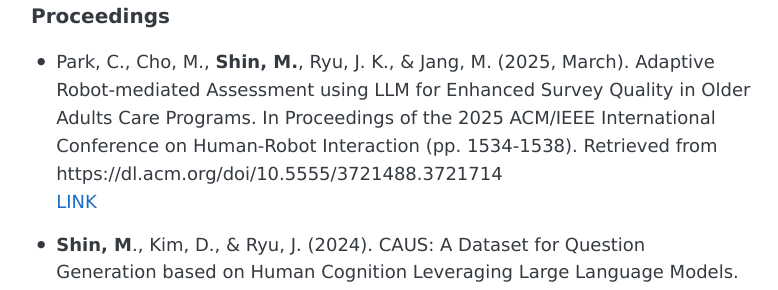
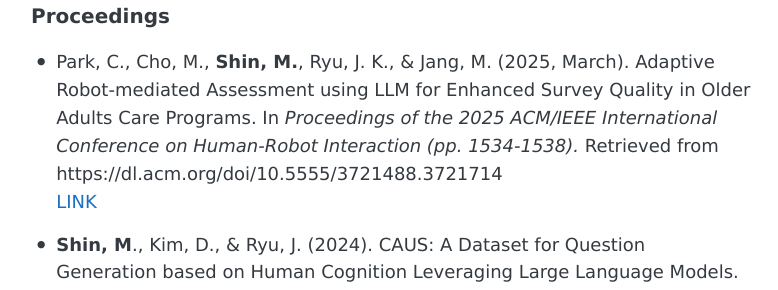
Before and after one commit to shinymj/shinymj.github.io, a Jekyll site: the page built from about.md, in a window 1280 px wide and 900 px high, scrolled down 2804 px. Shown: the part 209-499 px from the top of the window, without its empty margins (249-1027 px from the left). Built offline with Jekyll 4.4.1, drawn with Linux system fonts in a browser that asks for light colours.

```diff
--- a/about.md
+++ b/about.md
@@ -96,7 +96,7 @@ Institute for Cognitive Science
 
 ### Proceedings
 
-- Park, C., Cho, M., **Shin, M.**, Ryu, J. K., & Jang, M. (2025, March). Adaptive Robot-mediated Assessment using LLM for Enhanced Survey Quality in Older Adults Care Programs. In Proceedings of the 2025 ACM/IEEE International Conference on Human-Robot Interaction (pp. 1534-1538). Retrieved from https://dl.acm.org/doi/10.5555/3721488.3721714
+- Park, C., Cho, M., **Shin, M.**, Ryu, J. K., & Jang, M. (2025, March). Adaptive Robot-mediated Assessment using LLM for Enhanced Survey Quality in Older Adults Care Programs. In *Proceedings of the 2025 ACM/IEEE International Conference on Human-Robot Interaction (pp. 1534-1538).* Retrieved from https://dl.acm.org/doi/10.5555/3721488.3721714
     [LINK](https://dl.acm.org/doi/10.5555/3721488.3721714)
 
 - **Shin, M**., Kim, D., & Ryu, J. (2024). CAUS: A Dataset for Question Generation based on Human Cognition Leveraging Large Language Models. *Proceedings of the Annual Meeting of the Cognitive Science Society*, 46. Retrieved from https://escholarship.org/uc/item/6522j4p0
```
